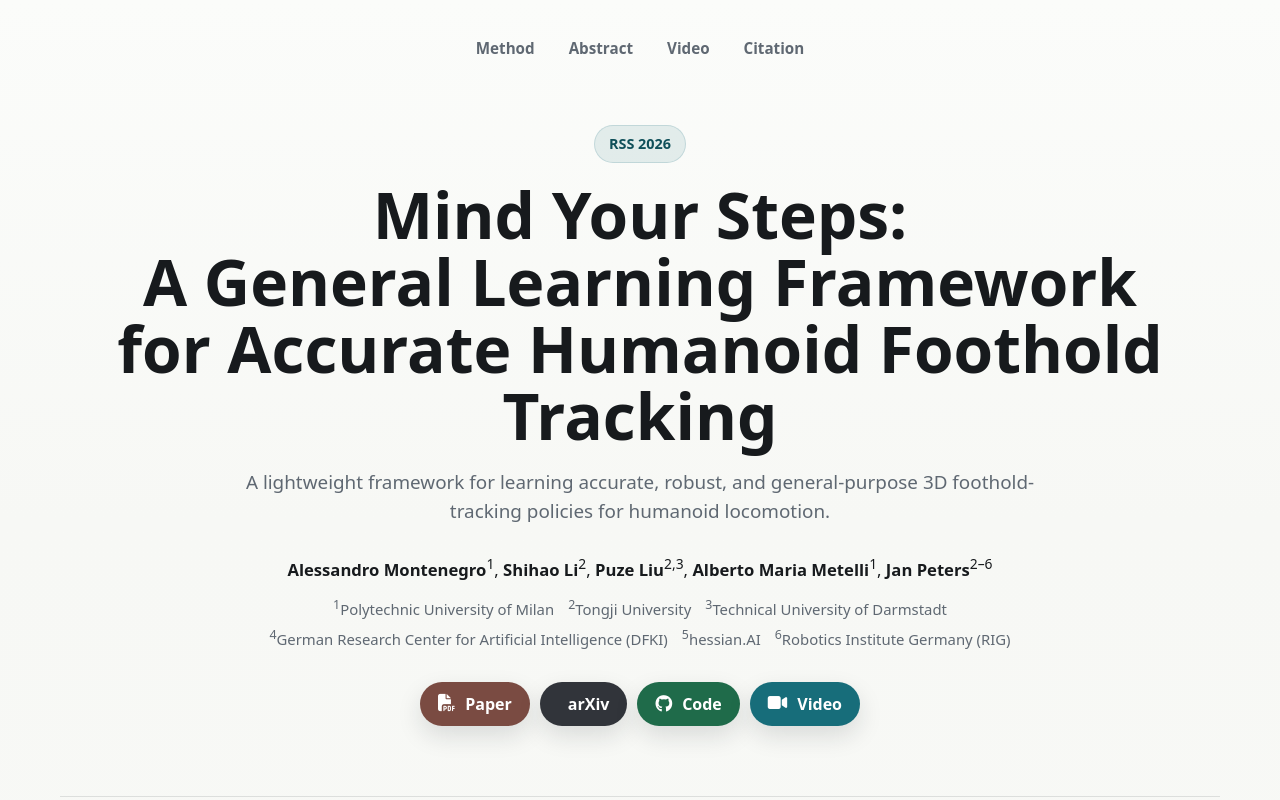
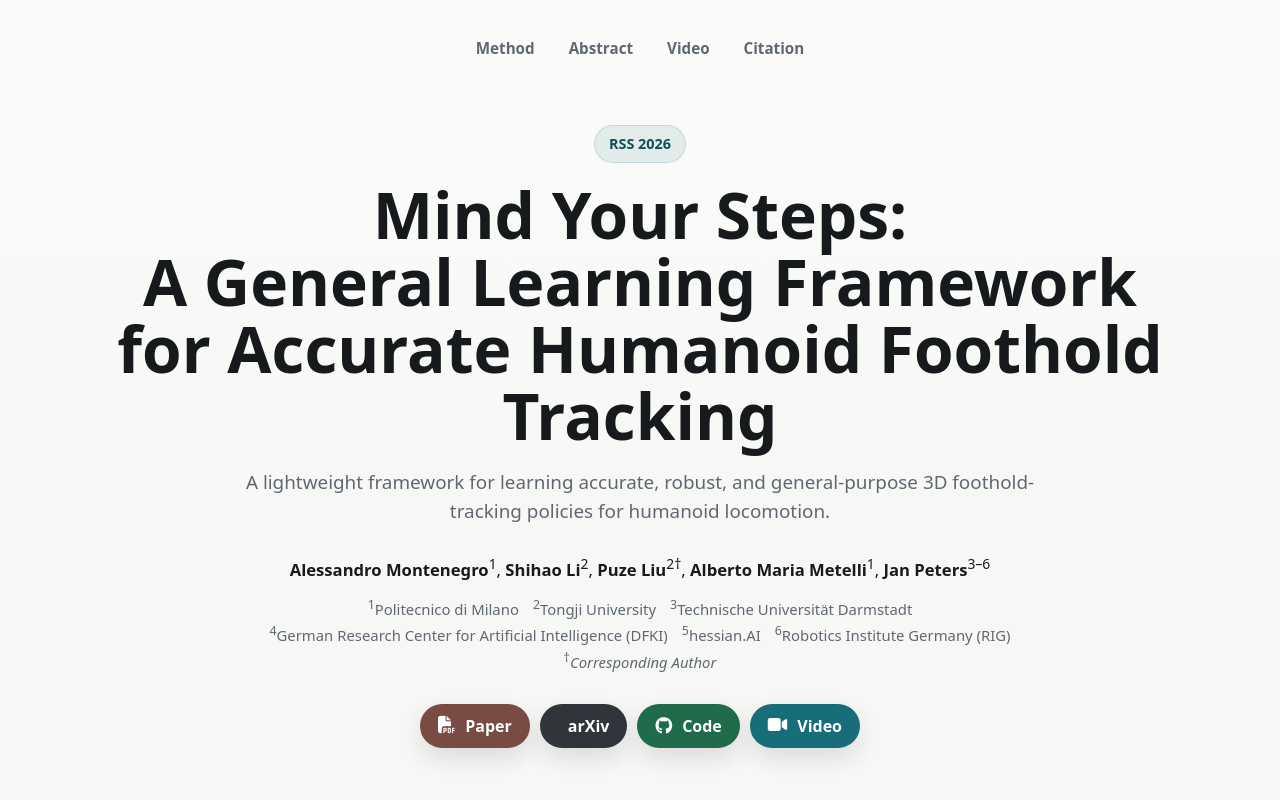
Before and after one commit to MontenegroAlessandro/mind-your-steps, a plain HTML site: page index.html in a window 1280 px wide. Shown: the top 800 px of the page. Drawn offline with Linux system fonts and the light colour scheme; some icons are missing.

Commit message:
affiliations fix

```diff
--- a/index.html
+++ b/index.html
@@ -42,18 +42,31 @@
       <div class="authors">
         <a>Alessandro Montenegro</a><sup>1</sup>,
         <a>Shihao Li</a><sup>2</sup>,
-        <a>Puze Liu</a><sup>2,3</sup>,
+        <a>Puze Liu</a><sup>2&dagger;</sup>,
         <a>Alberto Maria Metelli</a><sup>1</sup>,
-        <a>Jan Peters</a><sup>2&ndash;6</sup>
+        <a>Jan Peters</a><sup>3&ndash;6</sup>
       </div>
 
       <div class="affiliations">
-        <span><sup>1</sup>Polytechnic University of Milan</span>
+        <span><sup>1</sup>Politecnico di Milano</span>
         <span><sup>2</sup>Tongji University</span>
-        <span><sup>3</sup>Technical University of Darmstadt</span>
+        <span><sup>3</sup>Technische Universität Darmstadt</span>
+        <!-- <span><sup>4</sup>German Research Center for Artificial Intelligence (DFKI)</span>
+        <span><sup>5</sup>hessian.AI</span>
+        <span><sup>6</sup>Robotics Institute Germany (RIG)</span> -->
+      </div>
+
+      <div class="affiliations">
+        <!-- <span><sup>1</sup>Politecnico di Milano</span>
+        <span><sup>2</sup>Tongji University</span>
+        <span><sup>3</sup>Technische Universität Darmstadt</span> -->
         <span><sup>4</sup>German Research Center for Artificial Intelligence (DFKI)</span>
         <span><sup>5</sup>hessian.AI</span>
         <span><sup>6</sup>Robotics Institute Germany (RIG)</span>
+      </div>
+
+      <div class="affiliations">
+        <span><sup>&dagger;</sup><i>Corresponding Author</i></span>
       </div>
 
       <div class="buttons" aria-label="Project links">
```
